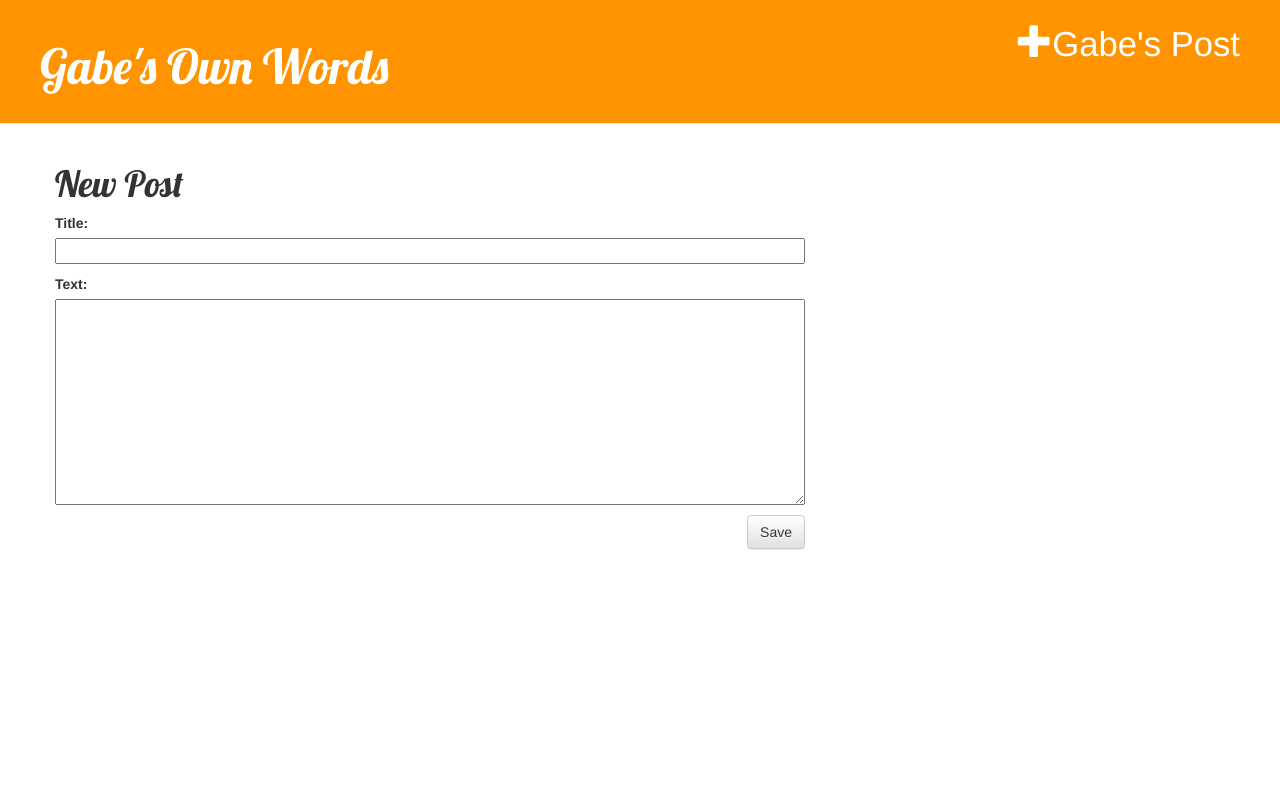
After one commit to gabempayne/my-first-blog, a Django app: page /post/new/ in a window 1280 px wide. The commit adds this page. Run offline with Django 3.2, Linux system fonts and the light colour scheme; some libraries are stand-ins or nearby versions.

Commit message:
Added views to create/edit blog post inside the site

```diff
--- /dev/null
+++ b/blog/forms.py
@@ -0,0 +1,8 @@
+from django import forms
+from .models import Post
+
+class PostForm(forms.ModelForm):
+
+	class Meta:
+		model = Post
+		fields = ('title', 'text')
--- /dev/null
+++ b/blog/static/css/blog.css
@@ -0,0 +1,50 @@
+.page-header {
+    background-color: #ff9400;
+    margin-top: 0;
+    padding: 20px 20px 20px 40px;
+}
+
+.page-header h1, .page-header h1 a, .page-header h1 a:visited, .page-header h1 a:active {
+    color: #ffffff;
+    font-size: 36pt;
+    text-decoration: none;
+}
+
+.content {
+    margin-left: 40px;
+}
+
+h1, h2, h3, h4 {
+    font-family: 'Lobster', normal;
+}
+
+.date {
+    float: right;
+    color: #828282;
+}
+.button{
+    float: right;
+}
+
+.save {
+    float: right;
+}
+
+.post-form textarea, .post-form input {
+    width: 100%;
+}
+
+.top-menu, .top-menu:hover, .top-menu:visited {
+    color: #ffffff;
+    float: right;
+    font-size: 26pt;
+    margin-right: 20px;
+}
+
+.post {
+    margin-bottom: 70px;
+}
+
+.post h1 a, .post h1 a:visited {
+    color: #000000;
+}
--- /dev/null
+++ b/blog/templates/blog/base.html
@@ -0,0 +1,27 @@
+{% load staticfiles %}
+<html>
+	<head>
+
+		<link rel="stylesheet" href="//maxcdn.bootstrapcdn.com/bootstrap/3.2.0/css/bootstrap.min.css">
+		<link rel="stylesheet" href="//maxcdn.bootstrapcdn.com/bootstrap/3.2.0/css/bootstrap-theme.min.css">
+		<link href="http://fonts.googleapis.com/css?family=Lobster&subset=latin,latin-ext" rel="stylesheet" type="text/css">
+		<link rel="stylesheet" href="{% static "css/blog.css" %}">
+		<title>Gabe's Blog</title>
+
+	</head>
+	<body>
+    <div class="page-header">
+    	<a href="{% url "post_new" %}" class="top-menu"><span class="glyphicon glyphicon-plus"></span>Gabe's Post</a>
+        <h1><a href="/">Gabe's Own Words</a></h1>
+    </div>
+    <div class="content container">
+        <div class="row">
+            <div class="col-md-8">
+            {% block content %}
+            {% endblock %}
+            </div>
+        </div>
+    </div>
+</body>
+
+</html>
--- /dev/null
+++ b/blog/templates/blog/post_edit.html
@@ -0,0 +1,9 @@
+{% extends "blog/base.html" %}
+
+{% block content %}
+	<h1>New Post</h1>
+	<form method="POST" class="post-form">{% csrf_token %}
+		{{ form.as_p }}
+		<button type= "submit" class="save btn btn-default">Save</button>
+	</form>
+{% endblock %}
--- a/blog/urls.py
+++ b/blog/urls.py
@@ -1,6 +1,9 @@
-from django.conf.urls import url
+from django.conf.urls import include,url
 from . import views
 
 urlpatterns = [
     url(r'^$', views.post_list),
-]
+    url(r'^post/(?P<pk>[0-9]+)/$', views.post_detail),
+    url(r'^post/new/$', views.post_new, name='post_new'),
+    url(r'^post/(?P<pk>[0-9]+)/edit/$', views.post_edit, name='post_edit')
+    ]
--- a/blog/views.py
+++ b/blog/views.py
@@ -1,8 +1,42 @@
-from django.shortcuts import render
+from django.shortcuts import render, redirect
 from django.utils import timezone
 from .models import Post
+from django.shortcuts import render, get_object_or_404
+from .forms import PostForm
 
-# Create your views here
 def post_list(request):
-	post = Post.objects.filter(published_date__lte=timezone.now()).order_by('published_date')
-	return render(request, 'blog/post_list.html', {})
+    posts = Post.objects.filter(published_date__lte=timezone.now()).order_by('published_date')
+    return render(request, 'blog/post_list.html', {'posts': posts})
+
+def post_detail(request, pk):
+	post = get_object_or_404(Post, pk=pk)
+	return render(request, 'blog/post_detail.html', {'post':post})
+
+def post_new(request):
+	if request.method == "POST":
+		form = PostForm(request.POST)
+		if form.is_valid():
+			post = form.save(commit=False)
+			post.author = request.user
+			post.published_date = timezone.now()
+			post.save()
+			return redirect('blog.views.post_detail', pk=post.pk)
+	else:
+		form = PostForm()
+
+	return render(request, 'blog/post_edit.html', {'form': form})
+
+def post_edit(request, pk):
+	post = get_object_or_404(Post, pk=pk)
+	if request.method == "POST":
+		form = PostForm(request.POST, instance=post)
+		if form.is_valid():
+			post = form.save(commit=False)
+			post.author = request.user
+			post.published_date = timezone.now()
+			post.save()
+			return redirect('blog.views.post_detail', pk=post.pk)
+
+	else:
+		form = PostForm(instance=post)
+	return render(request, 'blog/post_edit.html', {'form':form})
```
Also changed, not shown: blog/templates/blog/post_detail.html (added, +19 -0 lines), blog/templates/blog/post_list.html (+12 -21 lines), blog/templates/blog/urls.py (added, +7 -0 lines), blog/view.py (added, +12 -0 lines), blog/templates/blog/New Text Document.txt (added), db.sqlite3.
